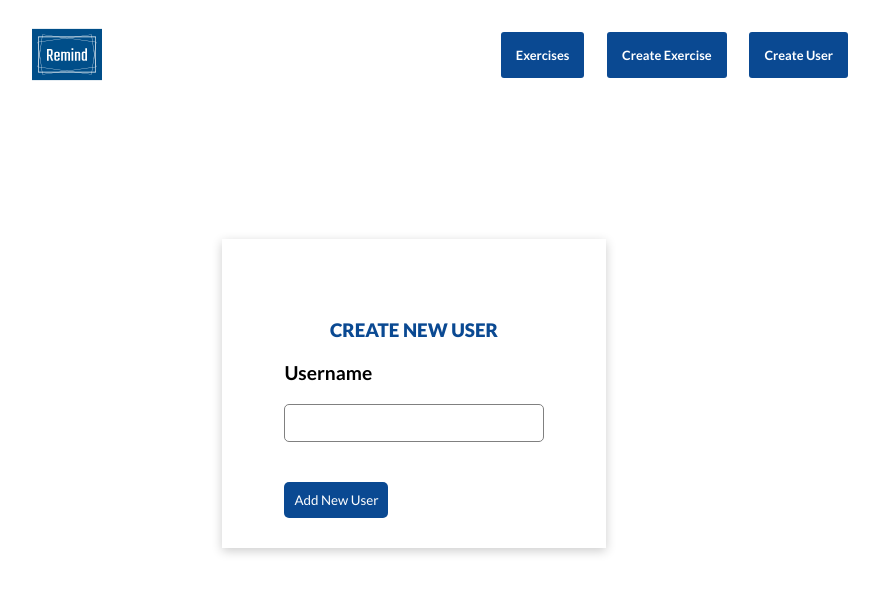
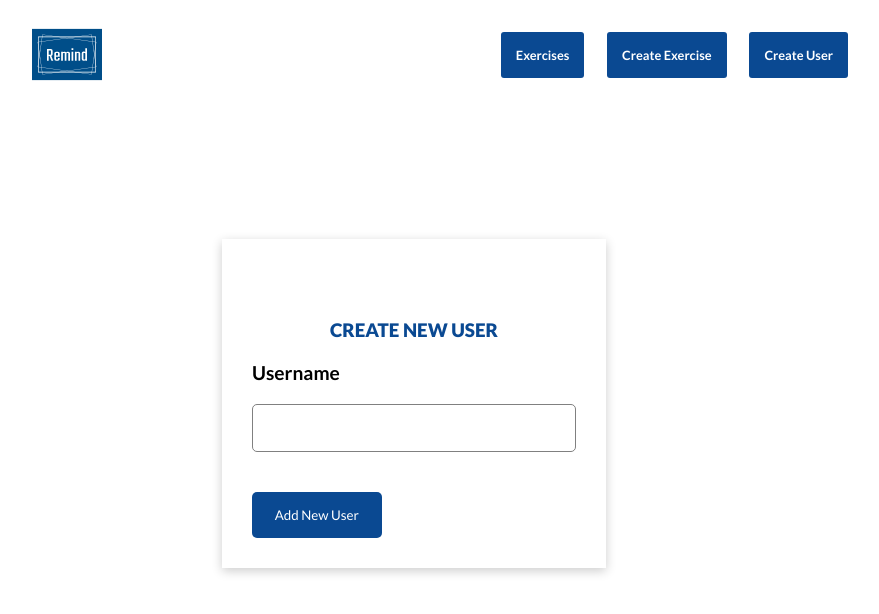
Before and after one commit to Trend20/excercise-tracker, a React (Create React App) app: page /user in a window 1280 px wide. Shown: the top 614 px of the page, without its empty margins (226-1105 px from the left). Built offline with nearby package versions, Linux system fonts and the light colour scheme.

Commit message:
styling the cerate exercise form

```diff
--- a/src/components/CreateExercise/CreateExercise.css
+++ b/src/components/CreateExercise/CreateExercise.css
@@ -5,6 +5,7 @@
   align-items: center;
   width: 100%;
   margin: auto;
+  height: 100vh;
   padding-top: 100px;
 }
 
@@ -29,6 +30,10 @@
   width: 100%;
 }
 
+.form-group select {
+  background: none;
+}
+
 .form-group label {
   font-size: 1.2rem;
   font-weight: 700;
@@ -41,3 +46,27 @@
   border-radius: 5px;
   outline: none;
 }
+
+.form-btn {
+  margin-top: 20px;
+  padding: 15px;
+  width: 40%;
+  outline: none;
+  cursor: pointer;
+  border-radius: 5px;
+  color: #fff;
+  background-color: rgb(10, 73, 146);
+  border: none;
+}
+
+.picker {
+  width: 100%;
+  display: flex;
+}
+
+.date-picker input {
+  width: 100%;
+  display: flex;
+  margin-top: 20px;
+  padding: 15px;
+}
--- a/src/components/CreateExercise/CreateExercise.js
+++ b/src/components/CreateExercise/CreateExercise.js
@@ -123,8 +123,9 @@ export default class CreateExercise extends Component {
         </div>
         <div className="form-group">
           <label>Date: </label>
-          <div>
+          <div className='picker'>
             <DatePicker
+              wrapperClassName="date-picker"
               selected={this.state.date}
               onChange={this.onChangeDate}
             />
@@ -132,7 +133,7 @@ export default class CreateExercise extends Component {
         </div>
 
         <div className="form-group">
-          <input type="submit" value="Create Exercise Log" className="btn btn-primary" />
+          <input type="submit" value="Create Exercise Log" className="form-btn" />
         </div>
       </form>
     </div>
--- a/src/components/CreateUser/CreateUser.css
+++ b/src/components/CreateUser/CreateUser.css
@@ -30,7 +30,7 @@
   display: flex;
   flex-direction: column;
   margin-top: 20px;
-  width: 80%;
+  width: 100%;
 }
 
 .form-group label {
@@ -39,7 +39,7 @@
 }
 
 .form-control {
-  padding: 10px;
+  padding: 15px;
   margin-top: 20px;
   border: 1px solid grey;
   border-radius: 5px;
@@ -48,7 +48,7 @@
 
 .form-btn {
   margin-top: 20px;
-  padding: 10px;
+  padding: 15px;
   width: 40%;
   outline: none;
   cursor: pointer;
```
